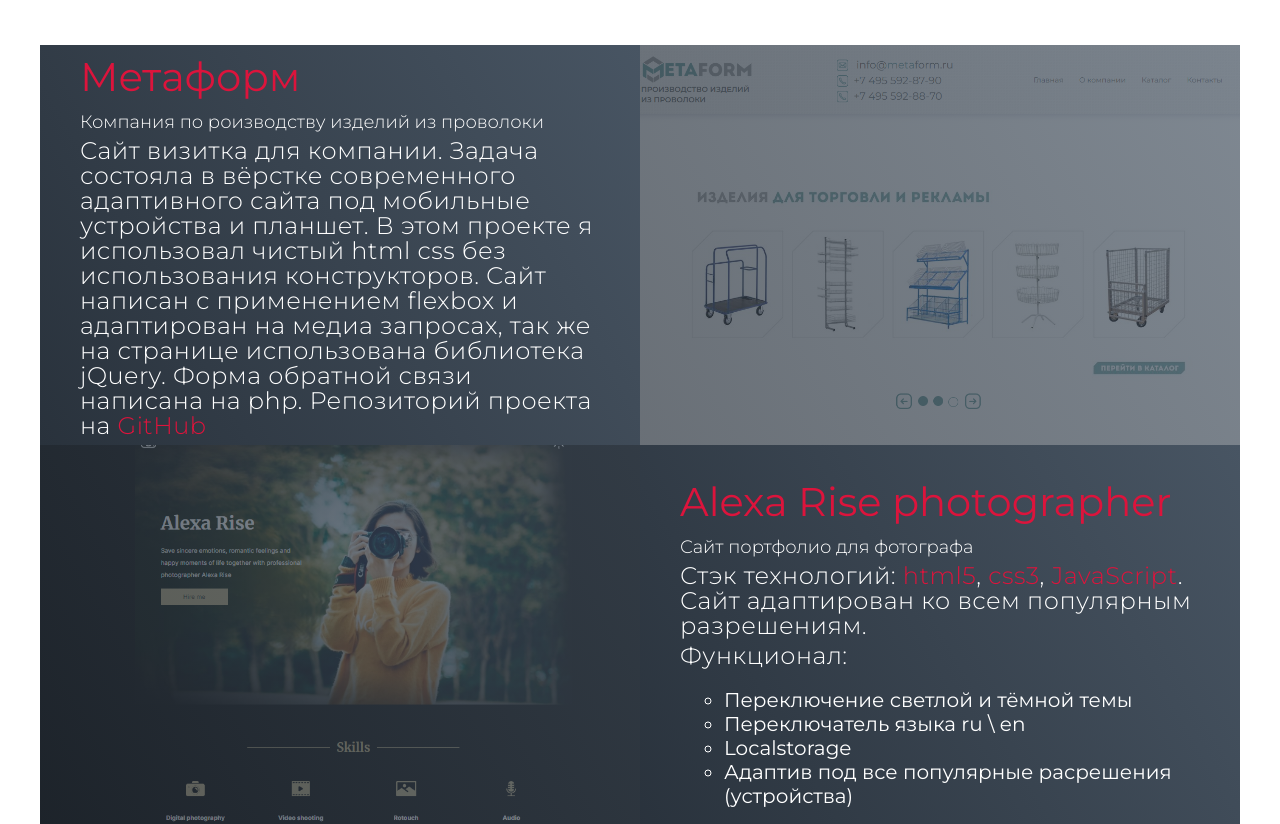
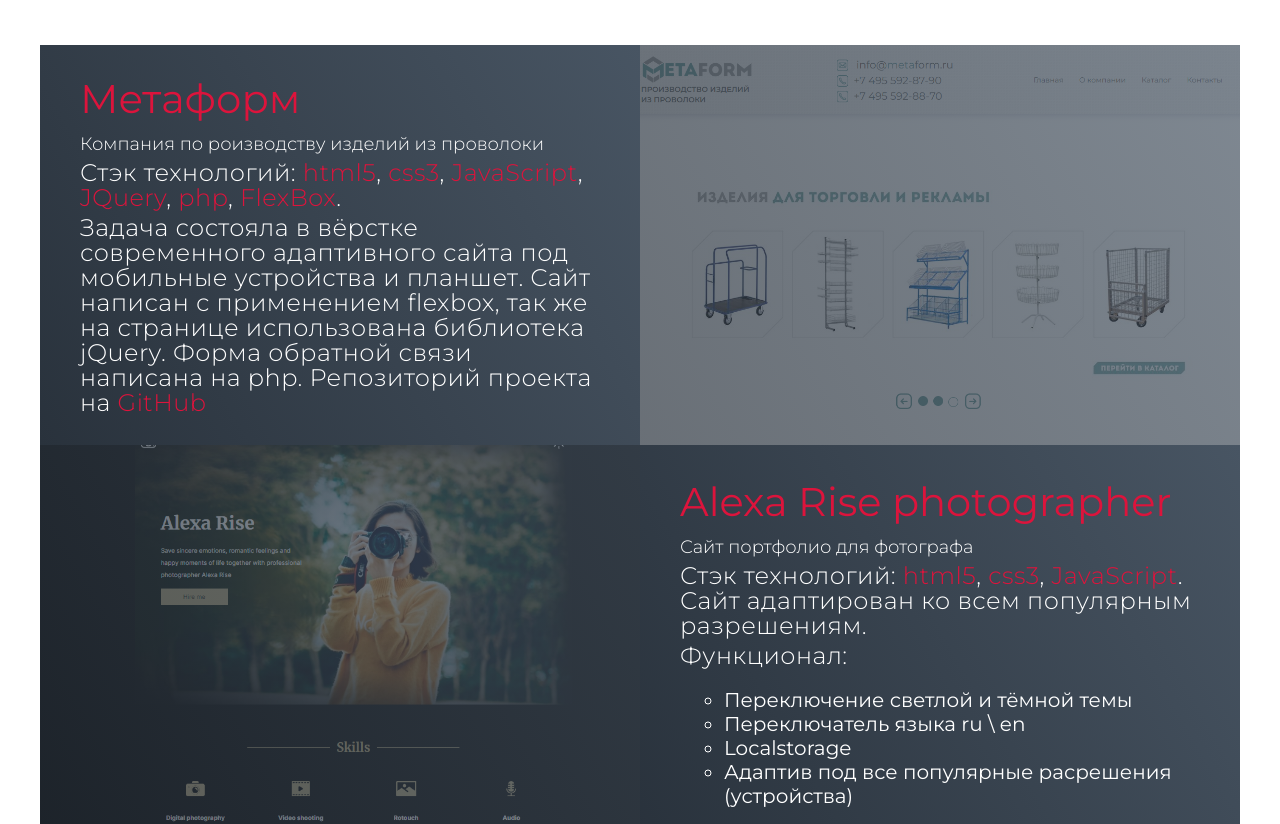
Before and after one commit to Siskinbird/dmich.ru, a plain HTML site: page index.html in a window 1280 px wide. Shown: the part 2140-2964 px from the top of the page. Drawn offline with Linux system fonts and the light colour scheme.

Commit message:
fix: first project description

```diff
--- a/index.html
+++ b/index.html
@@ -113,9 +113,9 @@
                         <div class="project__info">
                             <a href="https://metaform.ru"><h1>Метаформ</h1></a>
                             <h2>Компания по роизводству изделий из проволоки</h2>
-                            <p>Сайт визитка для компании. Задача состояла в вёрстке современного адаптивного сайта под мобильные устройства и планшет.
-                                В этом проекте я использовал чистый html css без использования конструкторов. Сайт написан с применением flexbox и адаптирован на медиа запросах,
-                                так же на странице использована библиотека jQuery. Форма обратной связи написана на php. Репозиторий проекта на
+                            <p>Стэк технологий: <span>html5</span>, <span>css3</span>, <span>JavaScript</span>, <span>JQuery</span>, <span>php</span>, <span>FlexBox</span>.
+                                <p>Задача состояла в вёрстке современного адаптивного сайта под мобильные устройства и планшет.
+                                    Сайт написан с применением flexbox, так же на странице использована библиотека jQuery. Форма обратной связи написана на php. Репозиторий проекта на
                                  <a href="https://github.com/Siskinbird/-METAFORM"> GitHub </a>
 
                             </p>
```
